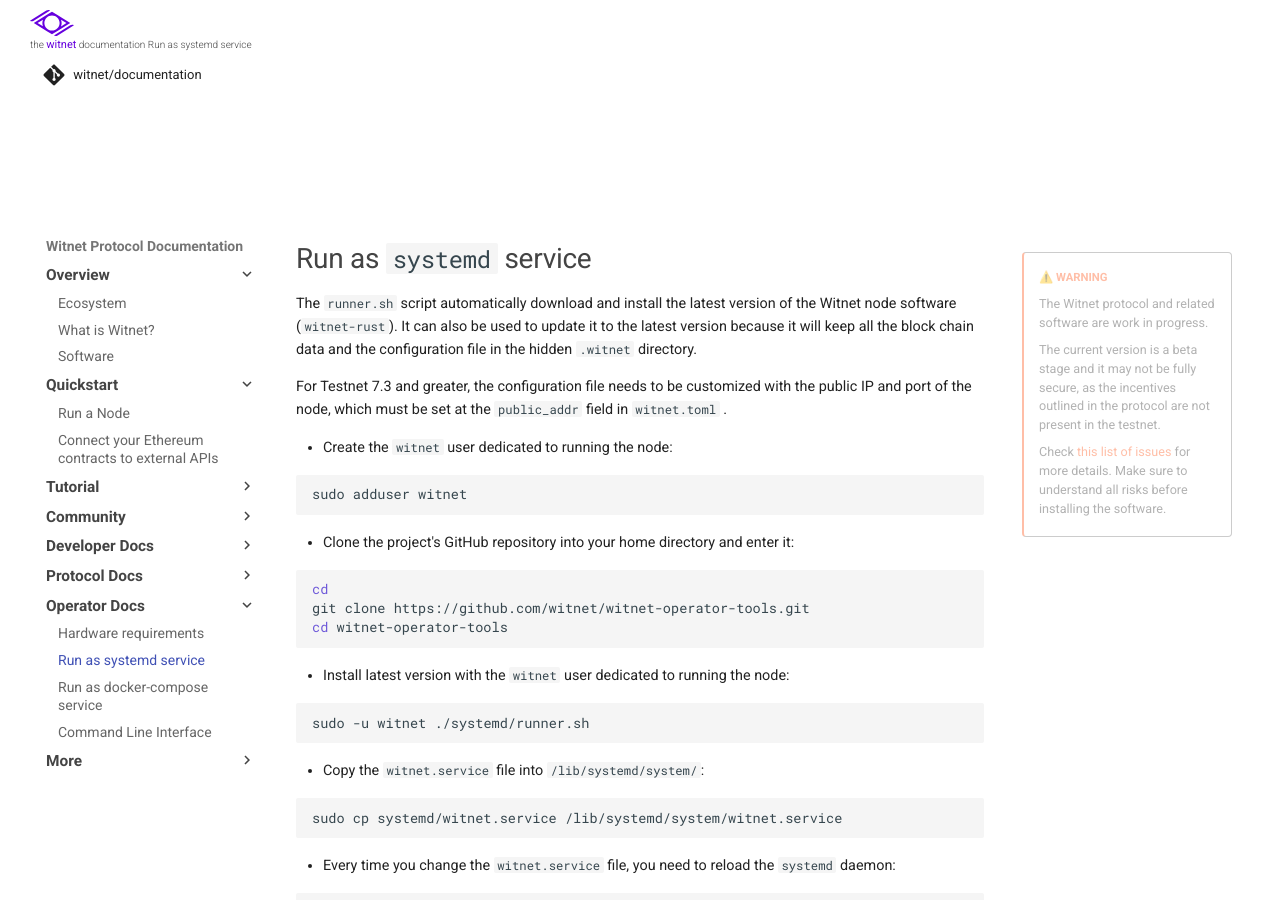
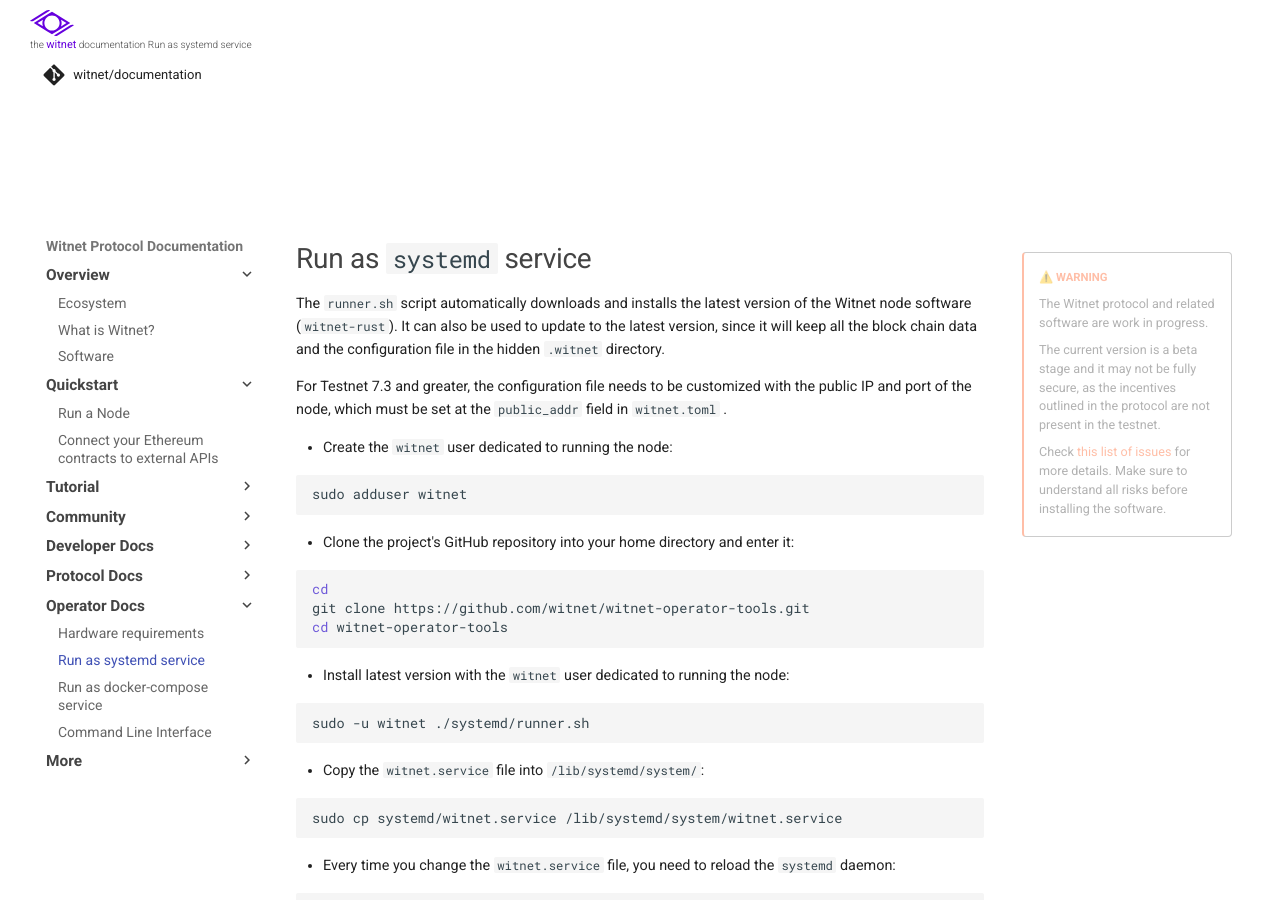
Before and after one commit to witnet/documentation, an MkDocs documentation site: the page built from docs/node-operators/systemd-service.md, in a window 1280 px wide and 900 px high. Built offline with MkDocs 1.6.1 and Material for MkDocs 9.7.7, drawn with Linux system fonts in a browser that asks for light colours; some web fonts are replaced; comment, search, counter and statistics services are not loaded.

Commit message:
fix: typo and grammar edits on systemd-service

```diff
--- a/docs/node-operators/systemd-service.md
+++ b/docs/node-operators/systemd-service.md
@@ -1,6 +1,6 @@
 # Run as `systemd` service
 
-The `runner.sh` script automatically download and install the latest version of the Witnet node software (`witnet-rust`). It can also be used to update it to the latest version because it will keep all the block chain data and the configuration file in the hidden `.witnet` directory.
+The `runner.sh` script automatically downloads and installs the latest version of the Witnet node software (`witnet-rust`). It can also be used to update to the latest version, since it will keep all the block chain data and the configuration file in the hidden `.witnet` directory.
 
 For Testnet 7.3 and greater, the configuration file needs to be customized with the public IP and port of the node, which must be set at the `public_addr` field in `witnet.toml` .
 
```
